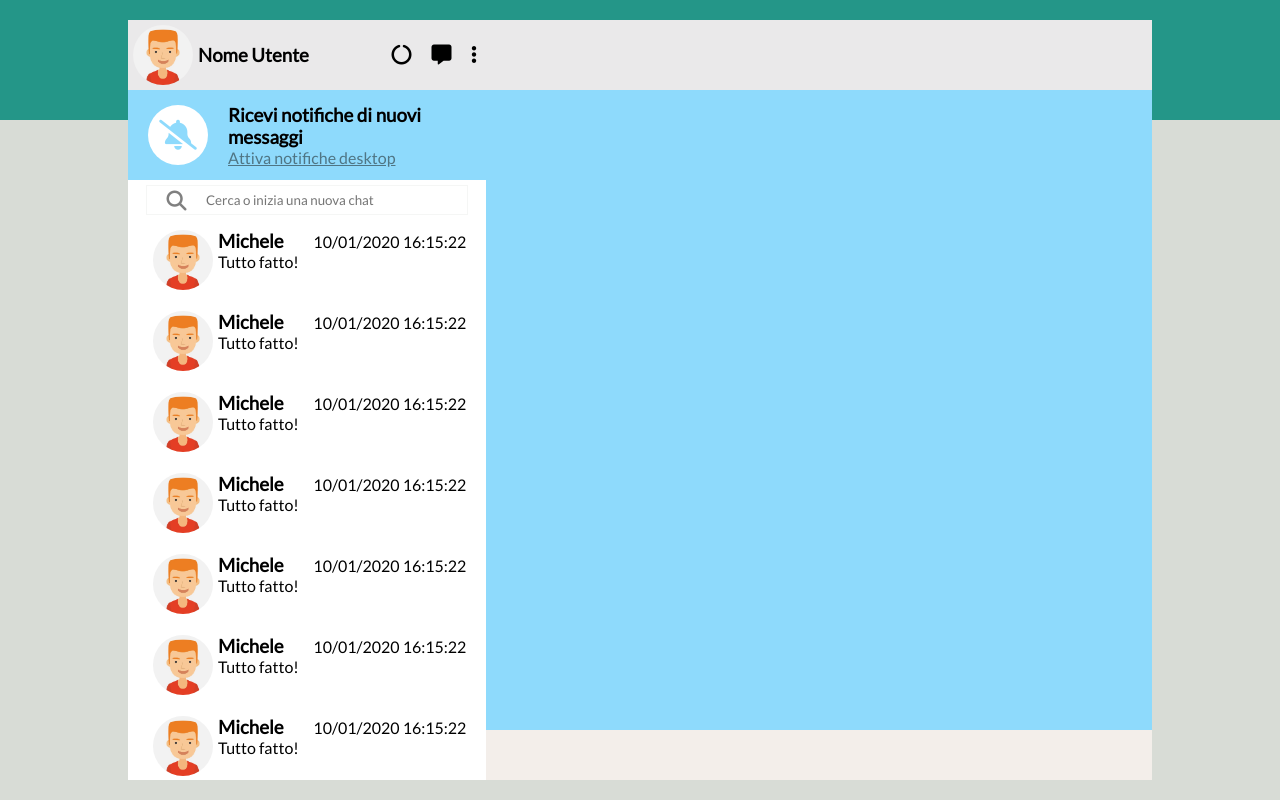
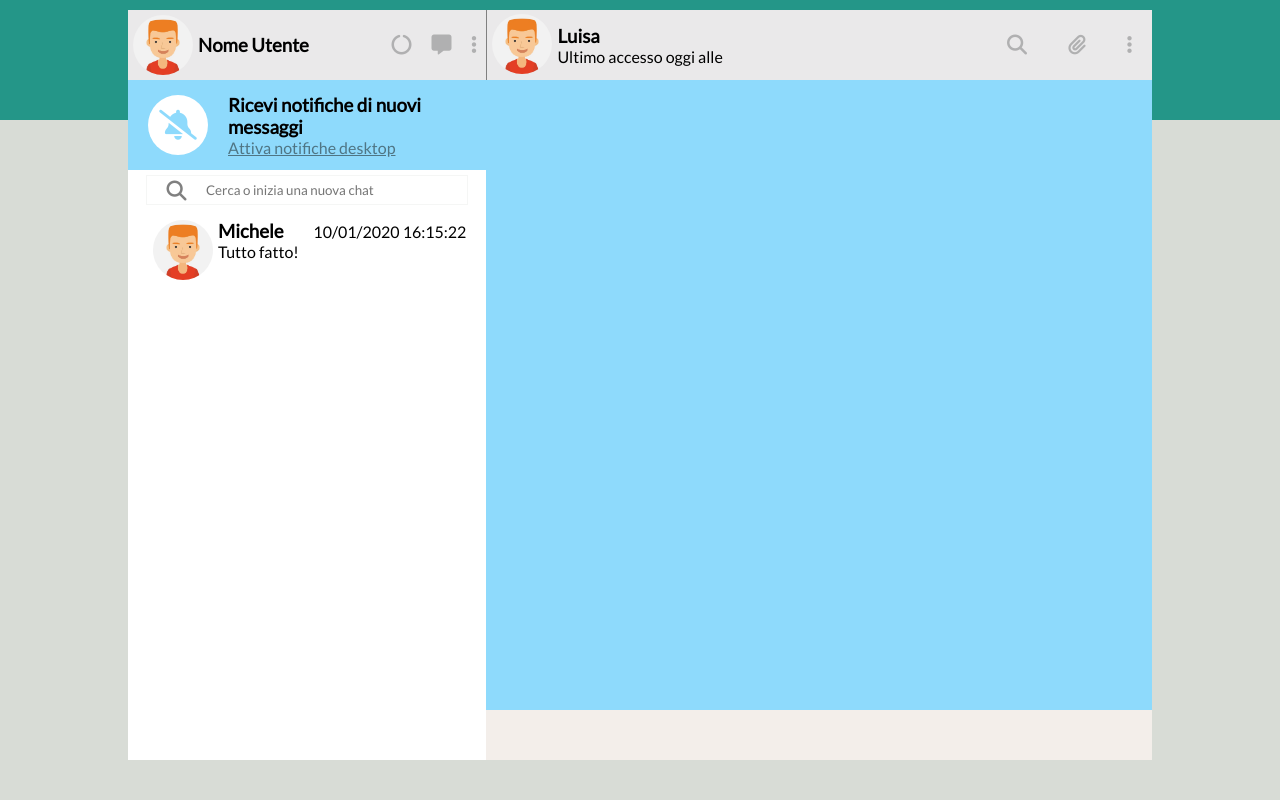
Before and after one commit to FrancescoCataletto/vue-boolzapp, a plain HTML site: page index.html in a window 1280 px wide. Drawn offline with nearby package versions, Linux system fonts and the light colour scheme.

Commit message:
styled right column current user sending messages to

```diff
--- a/css/style.css
+++ b/css/style.css
@@ -12,18 +12,18 @@ header{
 
 /*--------------- MAIN -------------------*/
 main{
-    display: flex;
-    align-items: center;
-    justify-content: center;
     background: linear-gradient(to bottom,
     rgb(36, 150, 136) 0vh,
     rgb(36, 150, 136) 15vh,
     rgb(216, 220, 214) 15vh,
     rgb(216, 220, 214) 85vh);
     height: 100vh;
+    overflow: hidden;
 }
 
 #app{
+    padding-top: 10px;
+    margin: 0 auto;
     width: 80%;
     min-width: 950px;
     max-width: 1800px;
@@ -55,6 +55,7 @@ main{
     margin: 0 10px;
     font-size: 20px;
     cursor: pointer;
+    color: rgb(176, 176, 177);
 }
 
 /* notifications section */
@@ -148,6 +149,21 @@ main{
     width: 100%;
     height: 70px;
     background-color: rgb(234, 233, 234);
+    border-left: 1px solid grey;
+}
+
+#current-msg img{
+    height: 60px;
+    width: 60px;
+    border-radius: 50%;
+    margin: 0 5px;
+}
+
+#current-msg i{
+    margin: 20px;
+    font-size: 20px;
+    cursor: pointer;
+    color: rgb(176, 176, 177);
 }
 
 #conversation{
--- a/css/utilities.css
+++ b/css/utilities.css
@@ -9,3 +9,15 @@
     justify-content: space-between;
     align-items: center;
 }
+
+.fLeft{
+    float: left;
+}
+
+.fRight{
+    float: right;
+}
+
+.h100{
+    height: 100%;
+}
--- a/index.html
+++ b/index.html
@@ -69,157 +69,32 @@
                           <p>Tutto fatto!</p>
                         </div>
                     </div>
-                    <div id="single-chat">
-                        <div>
-                            <img src="img/avatar_1.jpg" alt="">
-                        </div>
-                        <div>
-                          <div class="spaceAndAlign">
-                              <h3>Michele</h3>
-                              <p><span>10/01/2020</span> <span>16:15:22</span></p>
-                          </div>
-                          <p>Tutto fatto!</p>
-                        </div>
-                    </div>
-                    <div id="single-chat">
-                        <div>
-                            <img src="img/avatar_1.jpg" alt="">
-                        </div>
-                        <div>
-                          <div class="spaceAndAlign">
-                              <h3>Michele</h3>
-                              <p><span>10/01/2020</span> <span>16:15:22</span></p>
-                          </div>
-                          <p>Tutto fatto!</p>
-                        </div>
-                    </div>
-                    <div id="single-chat">
-                        <div>
-                            <img src="img/avatar_1.jpg" alt="">
-                        </div>
-                        <div>
-                          <div class="spaceAndAlign">
-                              <h3>Michele</h3>
-                              <p><span>10/01/2020</span> <span>16:15:22</span></p>
-                          </div>
-                          <p>Tutto fatto!</p>
-                        </div>
-                    </div>
-                    <div id="single-chat">
-                        <div>
-                            <img src="img/avatar_1.jpg" alt="">
-                        </div>
-                        <div>
-                          <div class="spaceAndAlign">
-                              <h3>Michele</h3>
-                              <p><span>10/01/2020</span> <span>16:15:22</span></p>
-                          </div>
-                          <p>Tutto fatto!</p>
-                        </div>
-                    </div>
-                    <div id="single-chat">
-                        <div>
-                            <img src="img/avatar_1.jpg" alt="">
-                        </div>
-                        <div>
-                          <div class="spaceAndAlign">
-                              <h3>Michele</h3>
-                              <p><span>10/01/2020</span> <span>16:15:22</span></p>
-                          </div>
-                          <p>Tutto fatto!</p>
-                        </div>
-                    </div>
-                    <div id="single-chat">
-                        <div>
-                            <img src="img/avatar_1.jpg" alt="">
-                        </div>
-                        <div>
-                          <div class="spaceAndAlign">
-                              <h3>Michele</h3>
-                              <p><span>10/01/2020</span> <span>16:15:22</span></p>
-                          </div>
-                          <p>Tutto fatto!</p>
-                        </div>
-                    </div>
-                    <div id="single-chat">
-                        <div>
-                            <img src="img/avatar_1.jpg" alt="">
-                        </div>
-                        <div>
-                          <div class="spaceAndAlign">
-                              <h3>Michele</h3>
-                              <p><span>10/01/2020</span> <span>16:15:22</span></p>
-                          </div>
-                          <p>Tutto fatto!</p>
-                        </div>
-                    </div>
-                    <div id="single-chat">
-                        <div>
-                            <img src="img/avatar_1.jpg" alt="">
-                        </div>
-                        <div>
-                          <div class="spaceAndAlign">
-                              <h3>Michele</h3>
-                              <p><span>10/01/2020</span> <span>16:15:22</span></p>
-                          </div>
-                          <p>Tutto fatto!</p>
-                        </div>
-                    </div>
-                    <div id="single-chat">
-                        <div>
-                            <img src="img/avatar_1.jpg" alt="">
-                        </div>
-                        <div>
-                          <div class="spaceAndAlign">
-                              <h3>Michele</h3>
-                              <p><span>10/01/2020</span> <span>16:15:22</span></p>
-                          </div>
-                          <p>Tutto fatto!</p>
-                        </div>
-                    </div>
-                    <div id="single-chat">
-                        <div>
-                            <img src="img/avatar_1.jpg" alt="">
-                        </div>
-                        <div>
-                          <div class="spaceAndAlign">
-                              <h3>Michele</h3>
-                              <p><span>10/01/2020</span> <span>16:15:22</span></p>
-                          </div>
-                          <p>Tutto fatto!</p>
-                        </div>
-                    </div>
-                    <div id="single-chat">
-                        <div>
-                            <img src="img/avatar_1.jpg" alt="">
-                        </div>
-                        <div>
-                          <div class="spaceAndAlign">
-                              <h3>Michele</h3>
-                              <p><span>10/01/2020</span> <span>16:15:22</span></p>
-                          </div>
-                          <p>Tutto fatto!</p>
-                        </div>
-                    </div>
-                    <div id="single-chat">
-                        <div>
-                            <img src="img/avatar_1.jpg" alt="">
-                        </div>
-                        <div>
-                          <div class="spaceAndAlign">
-                              <h3>Michele</h3>
-                              <p><span>10/01/2020</span> <span>16:15:22</span></p>
-                          </div>
-                          <p>Tutto fatto!</p>
-                        </div>
-                    </div>
                 </div>
             </div>
 
             <!-- RIGHT COLUMN -->
             <div id="right-column">
-                <div id="current-msg"></div>
-                <div id="conversation"></div>
+                <!-- current user sending messages to -->
+                <div id="current-msg">
+                    <div class="fLeft spaceAndAlign h100">
+                        <div>
+                            <img src="img/avatar_1.jpg" alt="">
+                        </div>
+                        <div>
+                            <h3>Luisa</h3>
+                            <p>Ultimo accesso oggi alle</p>
+                        </div>
+                    </div>
+                    <div class="fRight h100 justAndAlign">
+                        <i class="fa-solid fa-magnifying-glass"></i>
+                        <i class="fa-solid fa-paperclip"></i>
+                        <i class="fa-solid fa-ellipsis-vertical"></i>
+                    </div>
+                </div>
+                <!-- whole current conversation -->
+                <div id="conversation">
+
+                </div>
                 <div id="type-msg"></div>
             </div>
 
```
